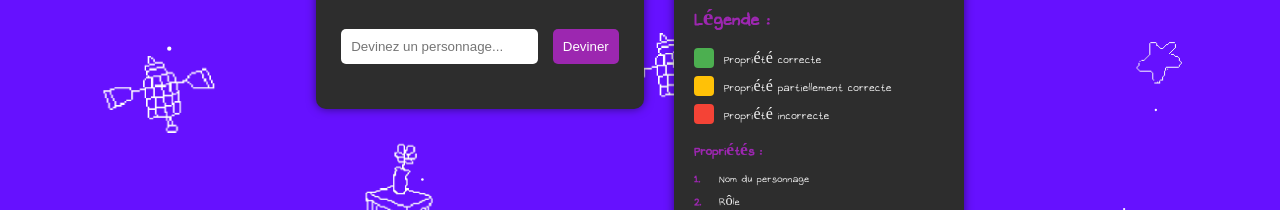
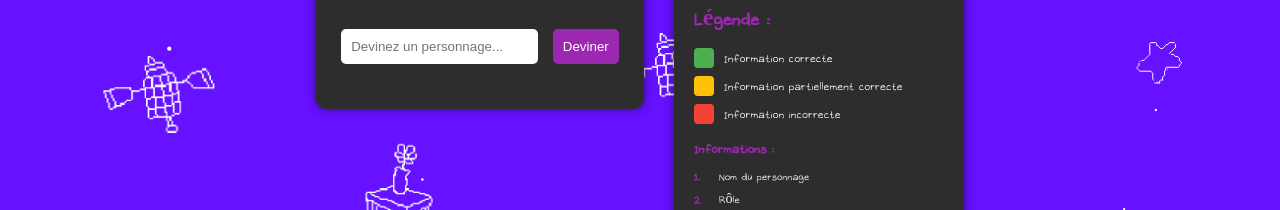
Before and after one commit to Kokonutuw/Omoridle, a website: page public/index.html in a window 1280 px wide. Shown: the part 178-388 px from the top of the page. Drawn offline with Linux system fonts and the light colour scheme; no server answers.

Commit message:
Update index.html

```diff
--- a/public/index.html
+++ b/public/index.html
@@ -27,18 +27,18 @@
             <h3>Légende :</h3>
             <div class="legend-item">
                 <div class="legend-color correct"></div>
-                <span>Propriété correcte</span>
+                <span>Information correcte</span>
             </div>
             <div class="legend-item">
                 <div class="legend-color partial"></div>
-                <span>Propriété partiellement correcte</span>
+                <span>Information partiellement correcte</span>
             </div>
             <div class="legend-item">
                 <div class="legend-color incorrect"></div>
-                <span>Propriété incorrecte</span>
+                <span>Information incorrecte</span>
             </div>
             <div class="legend-section">
-                <h4>Propriétés :</h4>
+                <h4>Informations :</h4>
                 <div class="legend-property">
                     <span>1.</span> Nom du personnage
                 </div>
```
